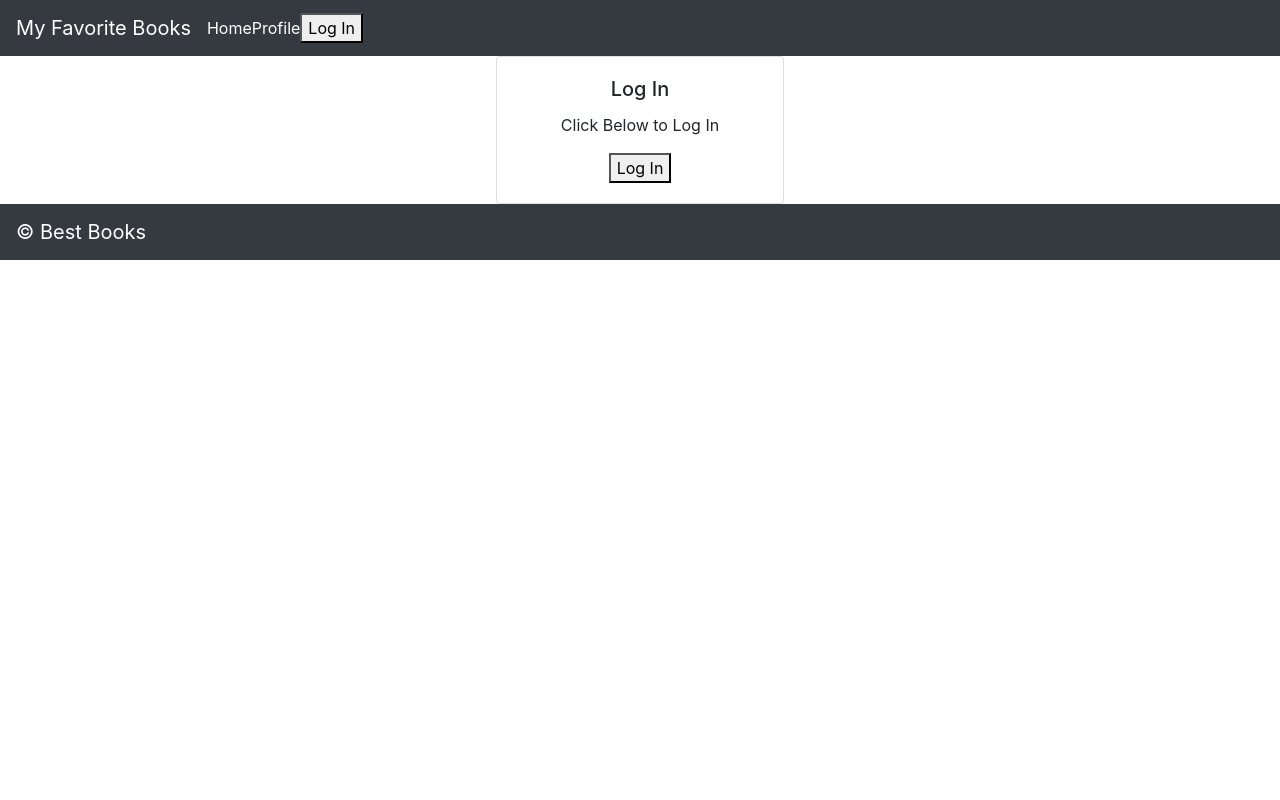
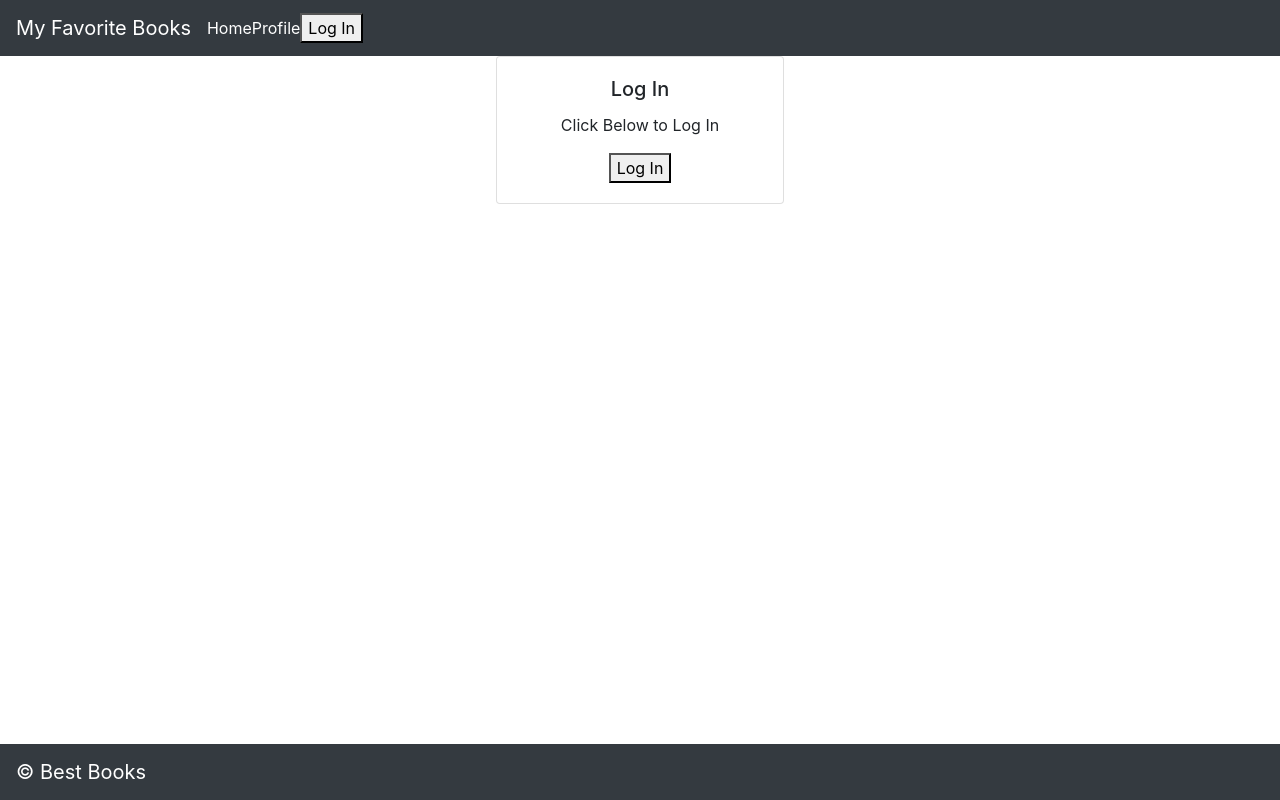
Before and after one commit to yazan-alshekha/can-of-books-frontend, a React (Create React App) app: page / in a window 1280 px wide. Built offline with nearby package versions, Linux system fonts and the light colour scheme.

Commit message:
adding some styling

```diff
--- a/src/BestBooks.css
+++ b/src/BestBooks.css
@@ -1,3 +1,7 @@
 .jumbotron{
   margin-bottom: 0;
 }
+
+.contentLayout{
+  margin-bottom: 70px;
+}
--- a/src/BestBooks.js
+++ b/src/BestBooks.js
@@ -87,7 +87,7 @@ class MyFavoriteBooks extends React.Component {
           return <BookCard itemDetails={item} />
         })} */}
 
-        <Row xs={1} md={3} className="g-4">
+        <Row xs={1} md={3} className="g-4" className="contentLayout">
           {this.state.userBooks.map((item, idx) => (
             <BookCard
               key={idx}
--- /dev/null
+++ b/src/Footer.css
@@ -0,0 +1,5 @@
+.positionFooter {
+  position: fixed;
+  bottom: 0;
+  width: 100%;
+}
--- a/src/Footer.js
+++ b/src/Footer.js
@@ -1,11 +1,12 @@
 import React from 'react';
 import 'bootstrap/dist/css/bootstrap.min.css';
 import Navbar from 'react-bootstrap/Navbar';
+import './Footer.css'
 
 class Footer extends React.Component {
   render() {
     return(
-      <Navbar collapseOnSelect expand="lg" bg="dark" variant="dark">
+      <Navbar collapseOnSelect expand="lg" bg="dark" variant="dark" className='positionFooter'>
         <Navbar.Brand>&copy; Best Books</Navbar.Brand>
       </Navbar>
     );
```
